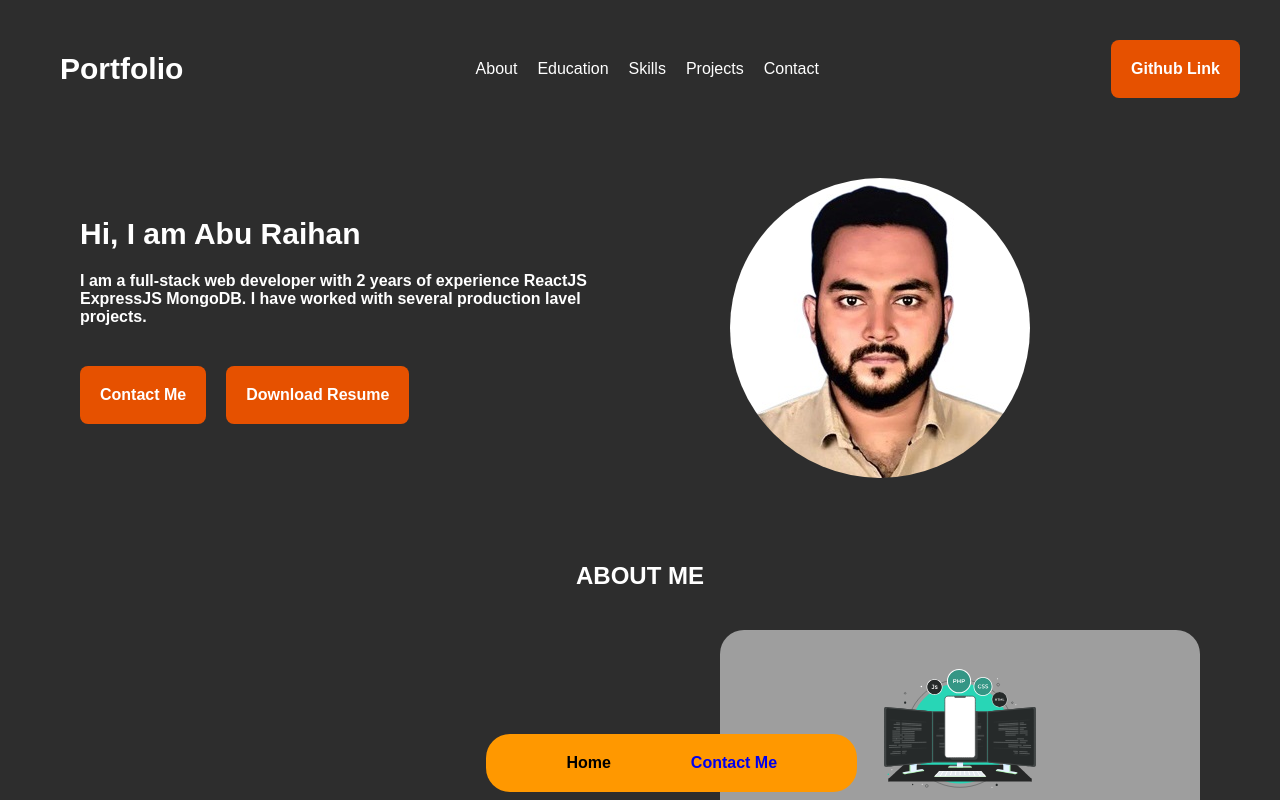
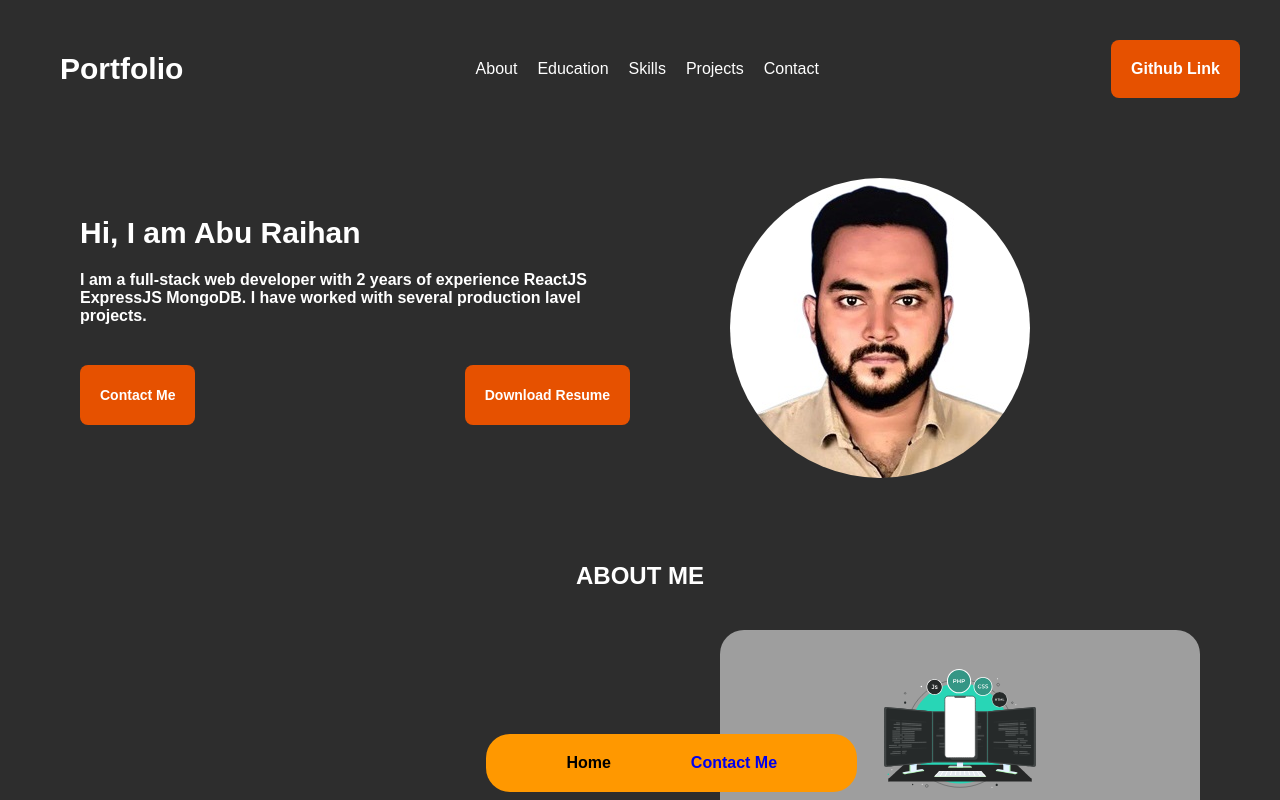
Before and after one commit to ARaihan66/Portfolio, a React (Vite) app: page / in a window 1280 px wide. Shown: the top 800 px of the page. Built offline with nearby package versions, Linux system fonts and the light colour scheme.

Commit message:
Fix hero section issue

```diff
--- a/src/components/Hero.jsx
+++ b/src/components/Hero.jsx
@@ -16,17 +16,17 @@ const Hero = () => {
               ExpressJS MongoDB. I have worked with several production lavel
               projects.
             </p>
-            <div className="my-10 flex gap-5">
+            <div className="my-10 flex justify-between gap-5">
               <a
                 href="#contact"
-                className="no-underline font-bold  text-white bg-orange-900 rounded-lg p-5 outline-none hover:bg-white hover:text-orange-700"
+                className="no-underline font-bold text-sm md:text-l text-white bg-orange-900 rounded-lg p-5 outline-none hover:bg-white hover:text-orange-700"
               >
                 Contact Me
               </a>
               <a
                 href={resume}
                 download="Abu_Raihan"
-                className="no-underline font-bold text-white bg-orange-900
+                className="no-underline text-sm md:text-l font-bold text-white bg-orange-900
                 rounded-lg cursor-pointer p-5 outline-none hover:bg-white
                 hover:text-orange-700"
               >
```
